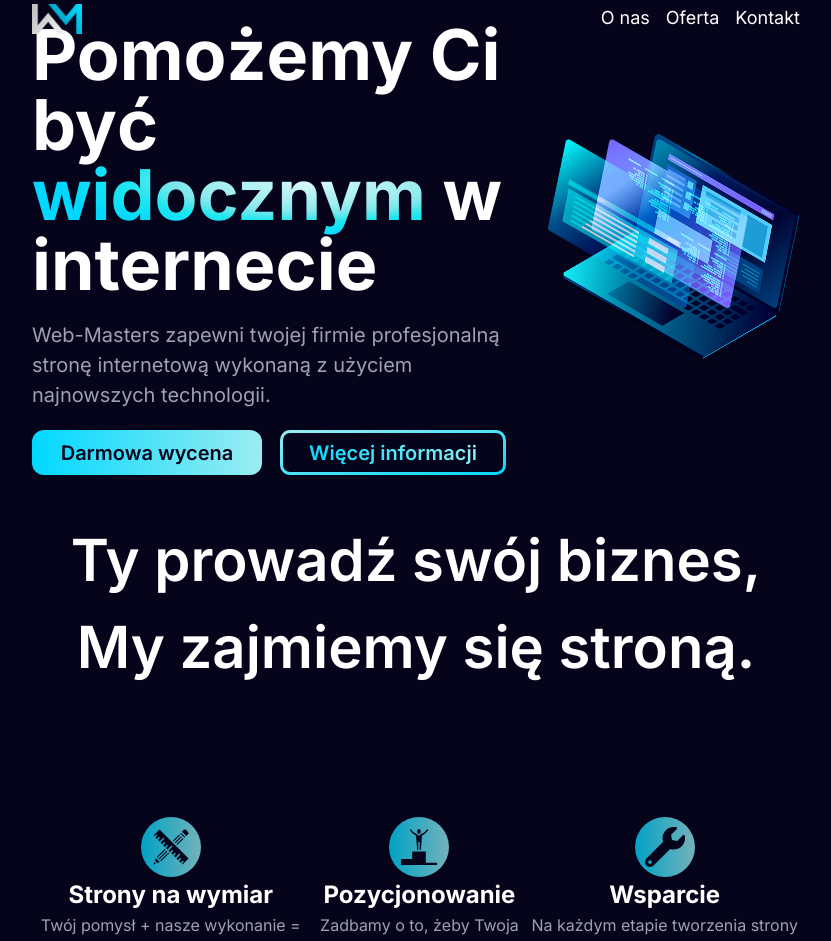
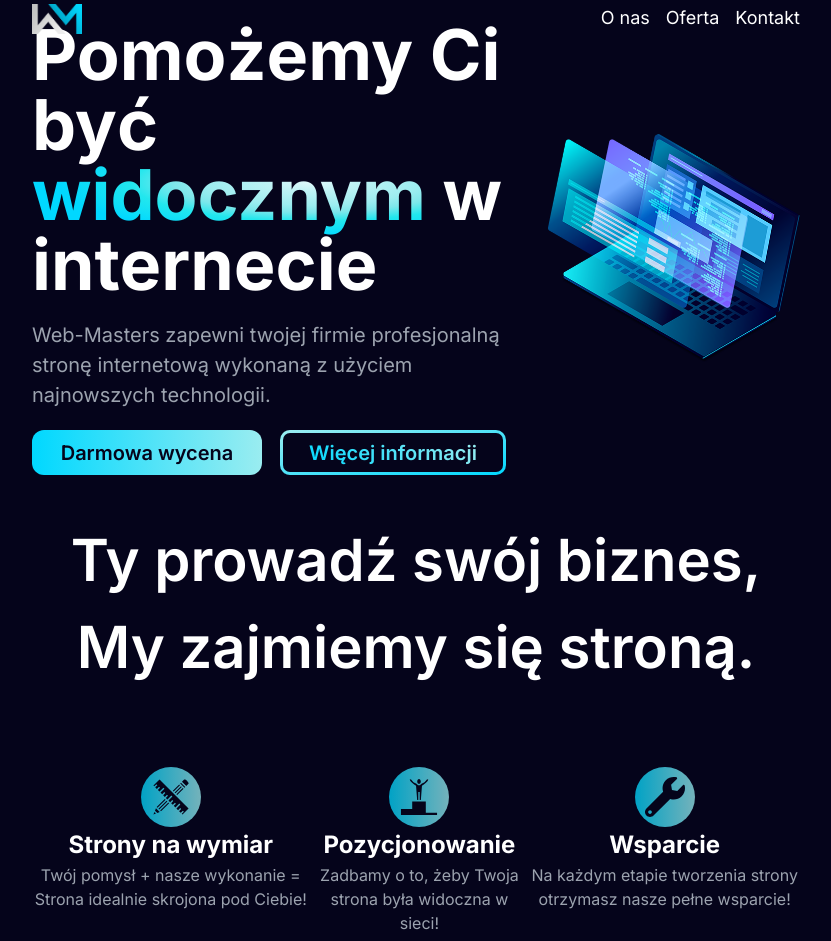
Before and after one commit to m-uchyla/wm-site, a Next.js app: page / in a window 1280 px wide. Shown: the top 941 px of the page, without its empty margins (224-1055 px from the left). Built offline with nearby package versions, Linux system fonts and the light colour scheme.

Commit message:
positionY changed to position X

```diff
--- a/src/components/organisms/about.js
+++ b/src/components/organisms/about.js
@@ -29,10 +29,10 @@ export default function About() {
           <motion.div
             key={index}
             className="max-w-[325px] flex flex-col items-center"
-            initial={{ opacity: 0, y: 150 }}
-            whileInView={{ opacity: 1, y: 50, }}
+            initial={{ opacity: 0, x: -150 }}
+            whileInView={{ opacity: 1, x: 0, }}
             viewport={{ once: true, amount: 0.1 }}
-            transition={{ delay: index === 0 ? 0.1 : index === 1 ? 0.3 : 0.5 }}
+            transition={{ delay: index === 0 ? 0.3 : index === 1 ? 0.5 : 0.7 }}
           >
             <div className="bg-blue-gradient w-[60px] h-[60px] opacity-75 rounded-full flex justify-center items-center">
               <elem.img size={40} className="text-background"/>
```
